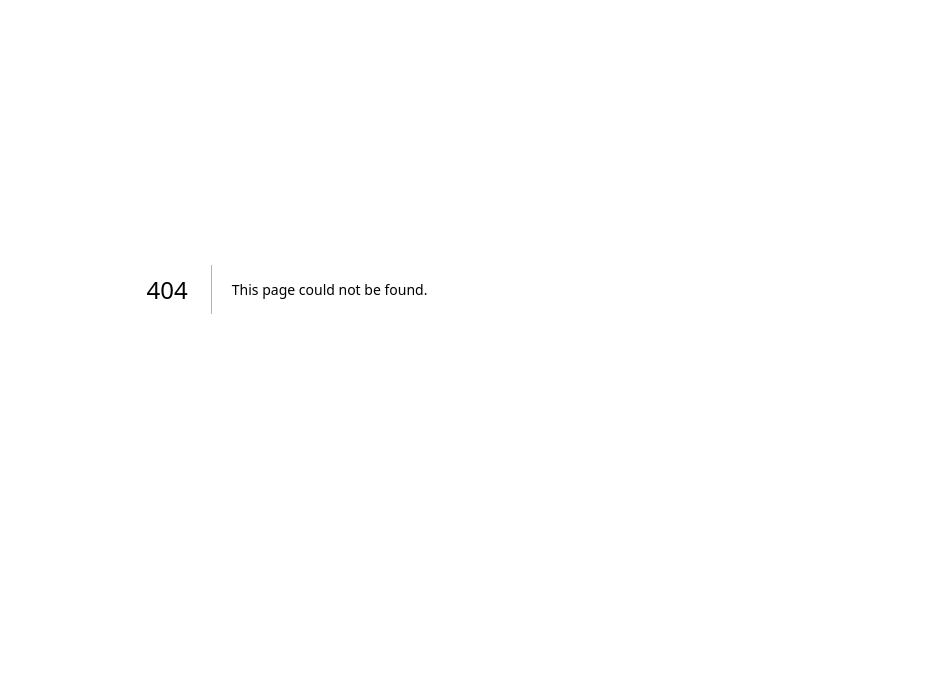
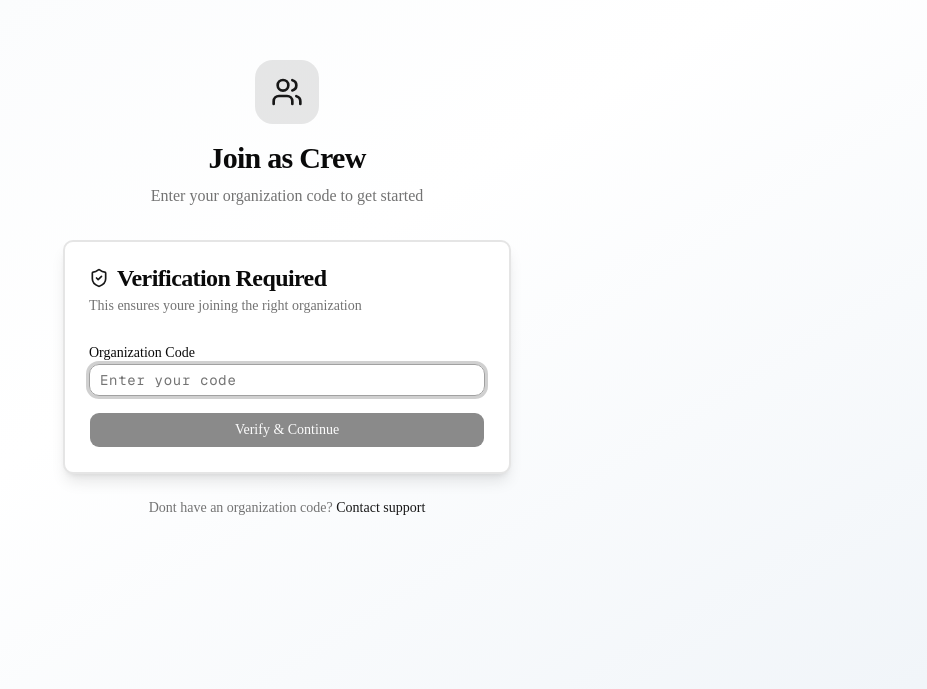
Before and after one commit to trakflow-app/trakflow-nextjs, a Next.js app: page /signup/crew in a window 1280 px wide. Before the commit this address had no page. Shown: the part 111-800 px from the top of the page, without its empty margins (353-1280 px from the left). Built offline with nearby package versions, Linux system fonts and the light colour scheme.

Commit message:
created a page for entering the code

```diff
--- /dev/null
+++ b/app/(auth)/signup/crew/page.tsx
@@ -0,0 +1,135 @@
+'use client';
+import { useState } from 'react';
+import SignupForm from '@/components/auth/signup-form';
+import { verifyOrgCode } from '@/lib/auth/actions';
+import { Button } from '@/components/ui/button';
+import { Input } from '@/components/ui/input';
+import { Label } from '@/components/ui/label';
+import {
+  Card,
+  CardContent,
+  CardDescription,
+  CardHeader,
+  CardTitle,
+} from '@/components/ui/card';
+import { Alert, AlertDescription } from '@/components/ui/alert';
+import { ShieldCheck, Users } from 'lucide-react';
+
+export default function CrewCodeVerificationPage() {
+  const [orgCode, setOrgCode] = useState('');
+  const [verified, setVerified] = useState(false);
+  const [error, setError] = useState('');
+  const [isLoading, setIsLoading] = useState(false);
+
+  async function handleVerify(e: React.FormEvent) {
+    e.preventDefault();
+    setError('');
+    setIsLoading(true);
+
+    try {
+      const result = await verifyOrgCode(orgCode);
+      if (result.valid) {
+        setVerified(true);
+      } else {
+        setError('Invalid organization code. Please check and try again.');
+      }
+    } catch {
+      setError('An error occurred. Please try again.');
+    } finally {
+      setIsLoading(false);
+    }
+  }
+
+  if (verified) {
+    return (
+      <div className="min-h-screen flex items-center justify-center bg-gradient-to-br from-slate-50 via-white to-slate-100 dark:from-slate-950 dark:via-slate-900 dark:to-slate-950 p-4">
+        <div className="w-full max-w-md space-y-8 p-8 bg-white rounded-xl shadow-sm">
+          <div className="text-center flex flex-col items-center">
+            <h1 className="text-3xl font-bold">Complete Your Profile</h1>
+            <p className="mt-2 text-gray-600">Create your crew account</p>
+          </div>
+          <SignupForm orgCode={orgCode} />
+        </div>
+      </div>
+    );
+  }
+
+  return (
+    <div className="min-h-screen flex items-center justify-center bg-gradient-to-br from-slate-50 via-white to-slate-100 dark:from-slate-950 dark:via-slate-900 dark:to-slate-950 p-4">
+      <div className="w-full max-w-md">
+        <div className="text-center mb-8 space-y-2">
+          <div className="inline-flex items-center justify-center w-16 h-16 rounded-2xl bg-primary/10 mb-4">
+            <Users className="w-8 h-8 text-primary" />
+          </div>
+          <h1 className="text-3xl font-bold tracking-tight">Join as Crew</h1>
+          <p className="text-muted-foreground">
+            Enter your organization code to get started
+          </p>
+        </div>
+
+        <Card className="border-2 shadow-lg">
+          <CardHeader>
+            <CardTitle className="flex items-center gap-2">
+              <ShieldCheck className="w-5 h-5 text-primary" />
+              Verification Required
+            </CardTitle>
+            <CardDescription>
+              This ensures youre joining the right organization
+            </CardDescription>
+          </CardHeader>
+          <CardContent>
+            <form onSubmit={handleVerify} className="space-y-4">
+              <div className="space-y-2">
+                <Label htmlFor="org_code">Organization Code</Label>
+                <Input
+                  id="org_code"
+                  name="org_code"
+                  type="text"
+                  placeholder="Enter your code"
+                  value={orgCode}
+                  onChange={(e) => setOrgCode(e.target.value.toUpperCase())}
+                  required
+                  disabled={isLoading}
+                  className="font-mono text-lg tracking-wider"
+                  autoComplete="off"
+                  autoFocus
+                />
+              </div>
+
+              {error && (
+                <Alert variant="destructive">
+                  <AlertDescription>{error}</AlertDescription>
+                </Alert>
+              )}
+
+              <Button
+                type="submit"
+                className="w-full flex flex-row items-center justify-center gap-2"
+                size="lg"
+                disabled={isLoading || !orgCode.trim()}
+              >
+                {isLoading ? (
+                  <>
+                    <span>Verifying...</span>
+                  </>
+                ) : (
+                  'Verify & Continue'
+                )}
+              </Button>
+            </form>
+          </CardContent>
+        </Card>
+
+        <p className="text-center text-sm text-muted-foreground mt-6">
+          Dont have an organization code?{' '}
+          <a
+            href="/contact"
+            className="font-medium text-primary hover:underline"
+          >
+            Contact support
+          </a>
+        </p>
+      </div>
+    </div>
+  );
+}
```
